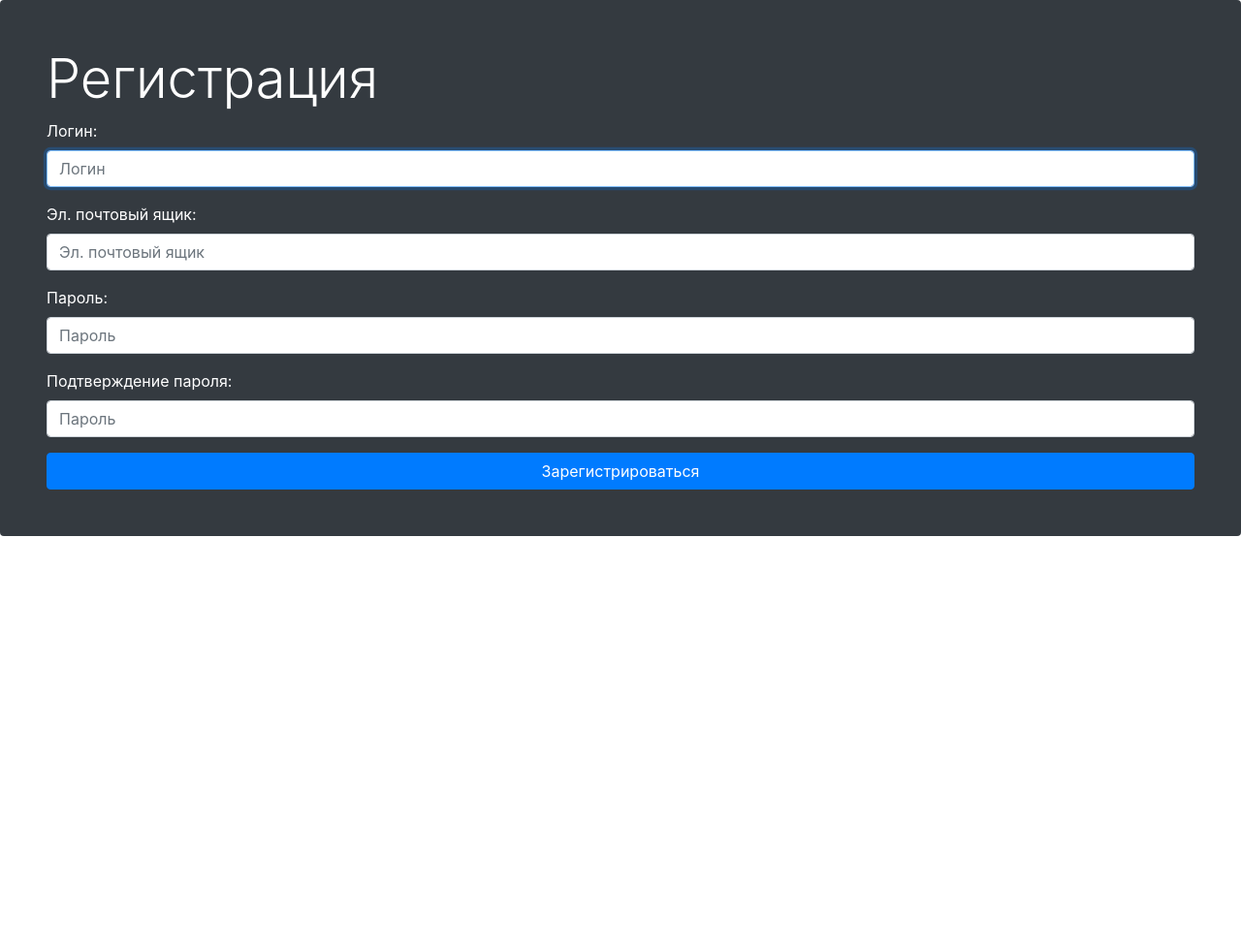
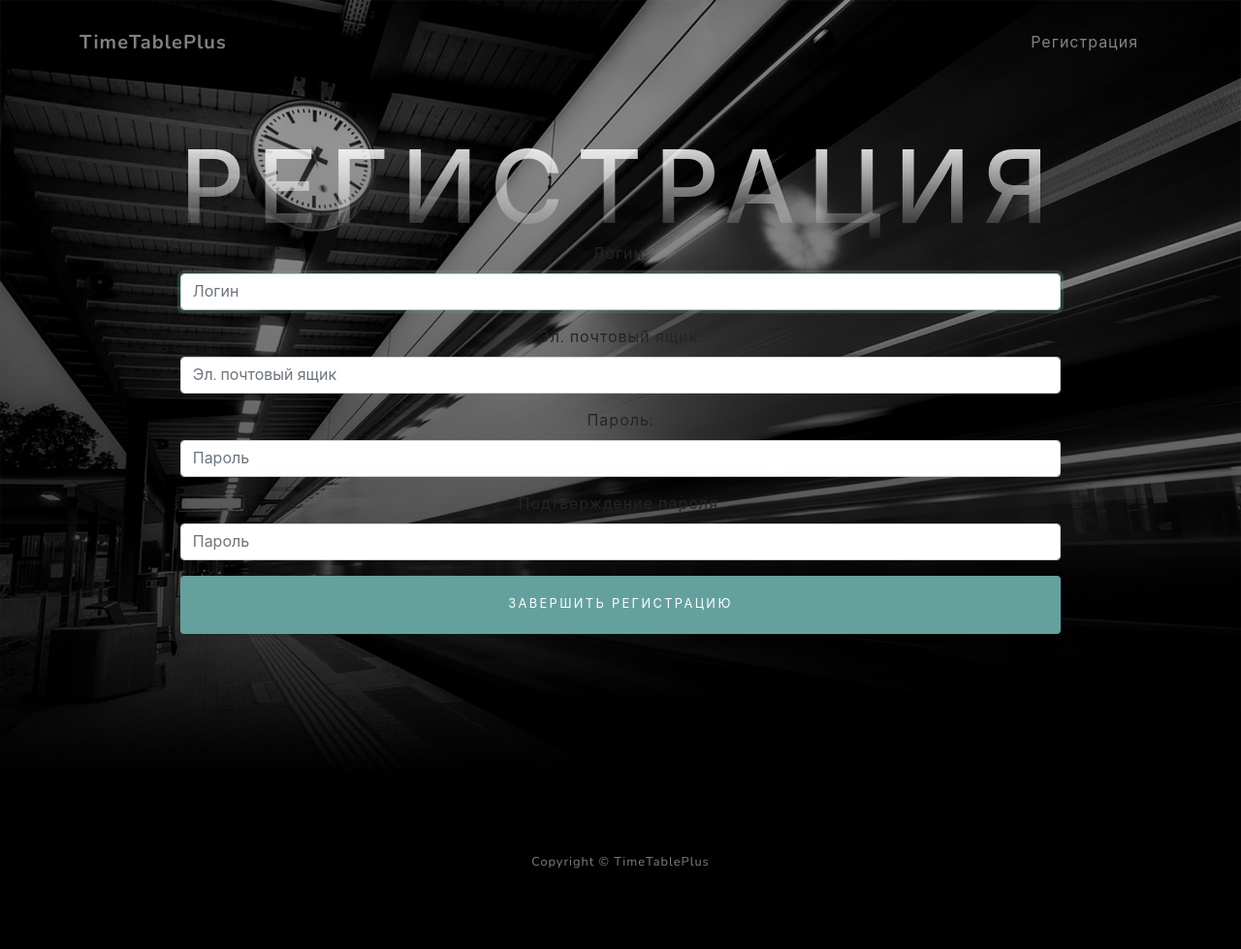
Before and after one commit to TheFoxKD/TimeTable, a Django app: page /account/sign_up/ in a window 1280 px wide. Shown: the whole page at 97% size. Before the commit the page ends 553 px from the top, so only its background shows below. Run offline with Django 3.2, Linux system fonts and the light colour scheme; some libraries are stand-ins or nearby versions.

Commit message:
feat(Account:sign_in,sign_up): Сделать регистрацию и вход в одном стиле

```diff
--- a/Account/templates/Account/sign_up.html
+++ b/Account/templates/Account/sign_up.html
@@ -1,11 +1,49 @@
 {% extends 'base.html' %}
+{% load static %}
+{% block add_settings %}
+    <link rel="shortcut icon" href="{% static 'TimeTable/assets/img/favicon.ico' %}" type="image/x-icon">
+    <script src="https://use.fontawesome.com/releases/v5.15.1/js/all.js" crossorigin="anonymous"></script>
+    <!-- Google fonts-->
+    <link href="https://fonts.googleapis.com/css?family=Varela+Round" rel="stylesheet"/>
+    <link href="https://fonts.googleapis.com/css?family=Nunito:200,200i,300,300i,400,400i,600,600i,700,700i,800,800i,900,900i"
+          rel="stylesheet"/>
+    <!-- Core theme CSS (includes Bootstrap)-->
+    <link href="{% static 'TimeTable/css/styles.css' %}" rel="stylesheet"/>
+{% endblock %}
+
 {% block content %}
-    <div class="jumbotron p-4 p-md-5 text-white rounded bg-dark">
-        <h1 class="display-4">Регистрация</h1>
-        <form method="post">
-            {% csrf_token %}
-            {{ form.as_p }}
-            <button type="submit" class="btn btn-primary btn-block">Зарегистрироваться</button>
-        </form>
-    </div>
+    <!-- Navigation-->
+    <nav class="navbar navbar-expand-lg navbar-light fixed-top" id="mainNav">
+        <div class="container">
+            <a class="navbar-brand" href="#">TimeTablePlus</a>
+            <button class="navbar-toggler" type="button" data-bs-toggle="collapse" data-bs-target="#navbarResponsive"
+                    aria-controls="navbarResponsive" aria-expanded="false" aria-label="Toggle navigation">
+                Menu
+                <i class="fas fa-bars"></i>
+            </button>
+            <div class="collapse navbar-collapse" id="navbarResponsive">
+                <ul class="navbar-nav ml-auto">
+                    <li class="nav-item"><a class="nav-link" href="#sign_up">Регистрация</a></li>
+                </ul>
+            </div>
+        </div>
+    </nav>
+    <!-- Masthead-->
+    <header class="masthead" id="sign_up">
+        <div class="container d-flex h-100 align-items-center">
+            <div class="mx-auto text-center">
+                <h1 class="mx-auto my-0 text-uppercase">Регистрация</h1>
+                <form method="post">
+                    {% csrf_token %}
+                    {{ form.as_p }}
+                    <button type="submit" class="btn btn-primary btn-block">Завершить регистрацию</button>
+                </form>
+            </div>
+        </div>
+    </header>
+    <footer class="footer bg-black small text-center text-white-50">
+        <div class="container">Copyright © TimeTablePlus</div>
+    </footer>
 {% endblock %}
+<!-- Core theme JS-->
+<script src="{% static 'TimeTable/js/scripts.js' %}"></script>
--- a/Account/views.py
+++ b/Account/views.py
@@ -2,9 +2,7 @@
 from django.contrib.auth.models import User
 from django.contrib.auth.views import LoginView
 from django.contrib.messages.views import SuccessMessageMixin
-from django.shortcuts import render
 from django.urls import reverse_lazy
-
 from django.views.generic import CreateView
 
 from Account.forms import SignInAccountForm, SignUpAccountForm
@@ -14,20 +12,26 @@
 class SignUpAccount(SuccessMessageMixin, CreateView):
     """
     Работаем с моделью User
-    Используем форму RegisterAccountForm
-    Html шаблон показыем registration.html
+    Используем форму SignUpAccountForm
+    Html шаблон показыем sign_up.html
     Если регистрация успешно сделана, то выводим передаём сообщение "Вы успешно зарегистрировались"
     Если регистрация успешно сделана, то переходим по ссылке на страницу авторизации
     """
     model = User
     form_class = SignUpAccountForm
     template_name = 'Account/sign_up.html'
-    success_message = f'Вы успешно зарегистрировались'
+    success_message = f'Вы успешно прошли регистрацию'
     success_url = reverse_lazy('Account:sign_in')
 
 
 class SignInAccount(SuccessMessageMixin, LoginView):
+    """
+    Используем форму SignInAccountForm
+    Html шаблон показыем sign_in.html
+    Если регистрация успешно сделана, то выводим передаём сообщение "Вы успешно вошли в свой аккаунт"
+    Если авторизация успешно пройдена, то переходим по ссылке на страницу авторизации
+    """
     form_class = SignInAccountForm
     template_name = 'Account/sign_in.html'
-    success_message = f'Вы успешно авторизировались'
+    success_message = f'Вы успешно вошли в свой аккаунт'
     success_url = reverse_lazy('Account:sign_in')
```
Also changed, not shown: Account/templates/Account/sign_in.html (+46 -8 lines), db.sqlite3.
